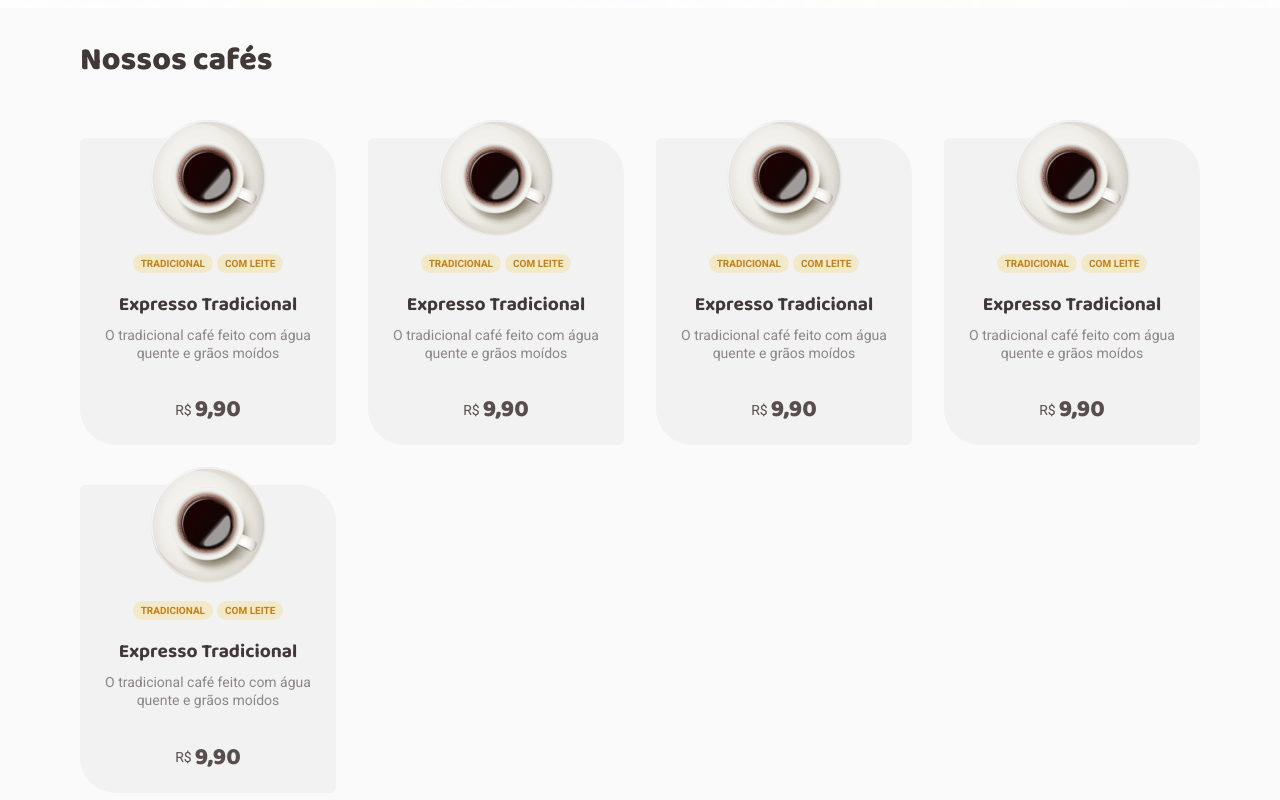
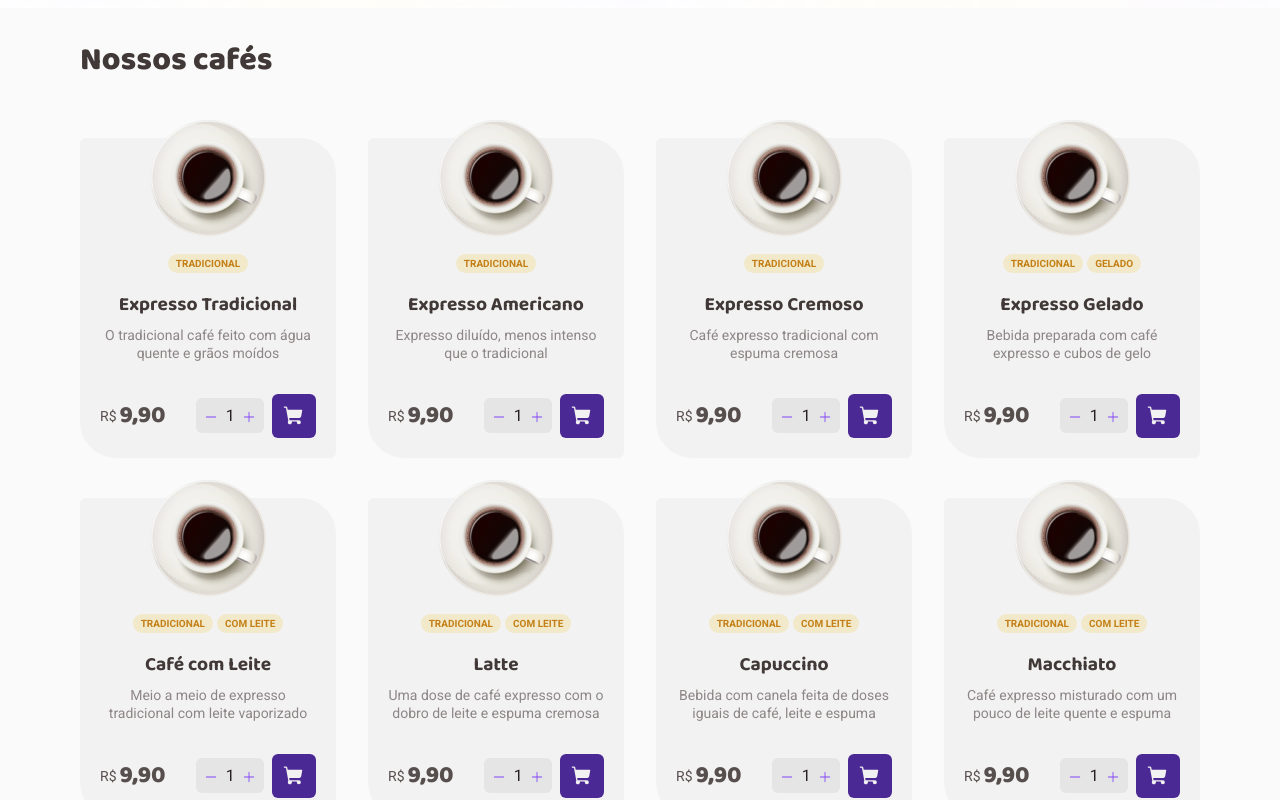
Before and after one commit to MateusJSouza/coffee-delivery, a React (Vite) app: page / in a window 1280 px wide. Shown: the part 540-1340 px from the top of the page. Built offline with nearby package versions, Linux system fonts and the light colour scheme.

Commit message:
mapeando os cafés e passando as props

```diff
--- /dev/null
+++ b/src/components/QuantityInput/index.tsx
@@ -0,0 +1,16 @@
+import { Minus, Plus } from "phosphor-react";
+import { IconWrapper, QuantityInputContainer } from "./styles";
+
+export function QuantityInput() {
+  return (
+    <QuantityInputContainer>
+      <IconWrapper>
+        <Minus size={14} weight="fill" />
+      </IconWrapper>
+      <input type="number" readOnly value={1} />
+      <IconWrapper>
+        <Plus size={14} weight="fill" />
+      </IconWrapper>
+    </QuantityInputContainer>
+  )
+}
--- /dev/null
+++ b/src/components/QuantityInput/styles.ts
@@ -0,0 +1,44 @@
+import styled from "styled-components";
+
+export const QuantityInputContainer = styled.div`
+  flex: 1;
+  background: ${({ theme }) => theme.colors["base-button"]};
+  display: flex;
+  align-items: center;
+  justify-content: space-between;
+  gap: 4px;
+  border-radius: 6px;
+
+  padding: 0.5rem;
+
+  input {
+    text-align: center;
+    width: 100%;
+    background: none;
+    border: none;
+    color: ${({ theme }) => theme.colors["base-title"]};
+
+    &:focus {
+      outline: none;
+    }
+  }
+`;
+
+export const IconWrapper = styled.button.attrs({
+  type: 'button'
+})`
+  width: 0.875rem;
+  height: 0.875rem;
+  border: none;
+  background: none;
+  color: ${({ theme }) => theme.colors["brand-purple"]};
+  transition: 0.4s;
+
+  &:disabled {
+    opacity: 0.4;
+  }
+
+  &:not(:disabled):hover {
+    color: ${({ theme }) => theme.colors["brand-purple-dark"]};
+  }
+`;
--- a/src/pages/Home/components/CoffeeCard/index.tsx
+++ b/src/pages/Home/components/CoffeeCard/index.tsx
@@ -1,23 +1,39 @@
-import { CardFooter, CoffeeCardContainer, Description, Name, Tags } from "./styles";
+import { AddCartWrapper, CardFooter, CoffeeCardContainer, Description, Name, Tags } from "./styles";
 import coffeeImg from '../../../../../public/coffes/americano.png'
 import { RegularText, TitleText } from "../../../../components/Typograph";
+import { QuantityInput } from "../../../../components/QuantityInput";
+import { ShoppingCart } from "phosphor-react";
 
-export function CoffeeCard() {
+export interface Coffee {
+  id: number;
+  tags: string[];
+  name: string;
+  description: string;
+  photo: string;
+  price: number;
+}
+
+interface CoffeeProps {
+  coffee: Coffee
+}
+
+export function CoffeeCard({ coffee }: CoffeeProps) {
 
   return (
     <CoffeeCardContainer>
       <img src={coffeeImg} alt="" />
 
       <Tags>
-        <span>Tradicional</span>
-        <span>Com leite</span>
+        {coffee.tags.map((tag) => (
+          <span key={`${coffee.id}${tag}`}>{tag}</span>
+        ))}
       </Tags>
 
       <Name>
-        Expresso Tradicional
+        {coffee.name}
       </Name>
       <Description>
-        O tradicional café feito com água quente e grãos moídos
+        {coffee.description}
       </Description>
 
       <CardFooter>
@@ -25,6 +41,13 @@ export function CoffeeCard() {
           <RegularText size="s">R$</RegularText>
           <TitleText size="m" color="text" as="strong">9,90</TitleText>
         </div>
+
+        <AddCartWrapper>
+          <QuantityInput />
+          <button>
+            <ShoppingCart size={22} weight="fill" />
+          </button>
+        </AddCartWrapper>
       </CardFooter>
     </CoffeeCardContainer>
   )
--- a/src/pages/Home/components/CoffeeCard/styles.ts
+++ b/src/pages/Home/components/CoffeeCard/styles.ts
@@ -60,7 +60,7 @@ export const CardFooter = styled.div`
   width: 100%;
   display: flex;
   align-items: center;
-  justify-content: center;
+  justify-content: space-between;
 
   > div {
     display: flex;
@@ -72,3 +72,25 @@ export const CardFooter = styled.div`
     }
   }
 `;
+
+export const AddCartWrapper = styled.div`
+  width: 7.5rem;
+
+  > button {
+    width: 2.735rem;
+    height: 2.735rem;
+    border: none;
+    display: flex;
+    align-items: center;
+    justify-content: center;
+    background: ${({ theme }) => theme.colors["brand-purple-dark"]};
+    color: ${({ theme }) => theme.colors["base-card"]};
+    border-radius: 6px;
+    margin-left: 0.3rem;
+    transition: .4s;
+
+    &:hover {
+      background: ${({ theme }) => theme.colors["brand-purple"]};
+    }
+  }
+`;
--- a/src/pages/Home/components/OurCoffees/index.tsx
+++ b/src/pages/Home/components/OurCoffees/index.tsx
@@ -1,4 +1,5 @@
 import { TitleText } from "../../../../components/Typograph";
+import { coffees } from "../../../../data/coffees";
 import { CoffeeCard } from "../CoffeeCard";
 import { CoffeeList, OurCoffeesContainer } from "./styles";
 
@@ -10,11 +11,9 @@ export function OurCoffees() {
       </TitleText>
 
       <CoffeeList>
-        <CoffeeCard />
-        <CoffeeCard />
-        <CoffeeCard />
-        <CoffeeCard />
-        <CoffeeCard />
+        {coffees.map((coffee) => (
+          <CoffeeCard key={coffee.id} coffee={coffee} />
+        ))}
       </CoffeeList>
     </OurCoffeesContainer>
   )
```
